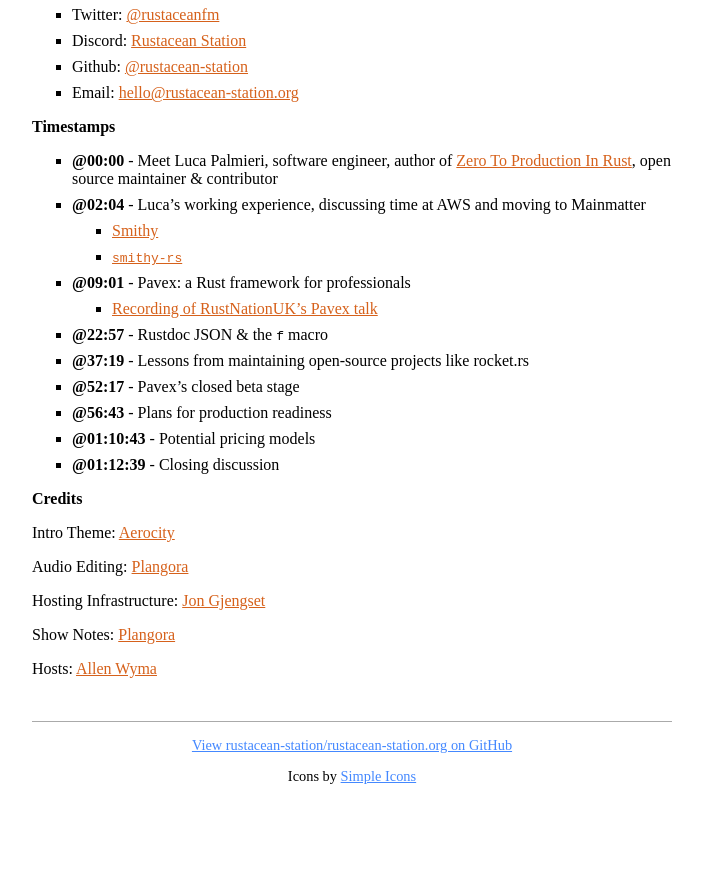
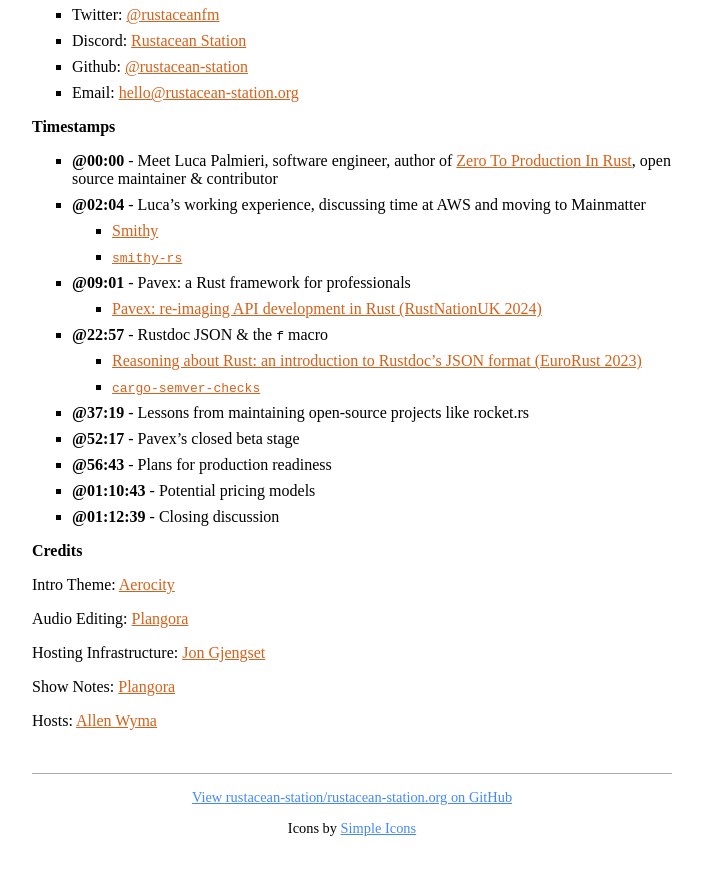
Before and after one commit to rustacean-station/rustacean-station.org, a Jekyll site: the page built from _episodes/interviews/2024-04-09-luca-palmieri-pavex.md, in a window 1280 px wide and 900 px high, scrolled down 777 px. Shown: the top 875 px of the window, without its empty margins (288-990 px from the left). Built offline with Jekyll 4.4.1, drawn with Linux system fonts in a browser that asks for light colours; before the commit the page ends 1625 px from its top, so only the background shows below that.

Commit message:
More links.

```diff
--- a/_episodes/interviews/2024-04-09-luca-palmieri-pavex.md
+++ b/_episodes/interviews/2024-04-09-luca-palmieri-pavex.md
@@ -25,8 +25,10 @@
   - [Smithy](https://smithy.io/2.0/index.html)
   - [`smithy-rs`](https://github.com/smithy-lang/smithy-rs)
 - [@09:01] - Pavex: a Rust framework for professionals
-  - [Recording of RustNationUK's Pavex talk](https://youtu.be/cMea6IMRk2s)
+  - [Pavex: re-imaging API development in Rust (RustNationUK 2024)](https://youtu.be/cMea6IMRk2s)
 - [@22:57] - Rustdoc JSON & the `f` macro
+  - [Reasoning about Rust: an introduction to Rustdoc's JSON format (EuroRust 2023)](https://youtu.be/OxQYyg_v3rw)
+  - [`cargo-semver-checks`](https://github.com/obi1kenobi/cargo-semver-checks)
 - [@37:19] - Lessons from maintaining open-source projects like rocket.rs
 - [@52:17] - Pavex's closed beta stage
 - [@56:43] - Plans for production readiness
```
